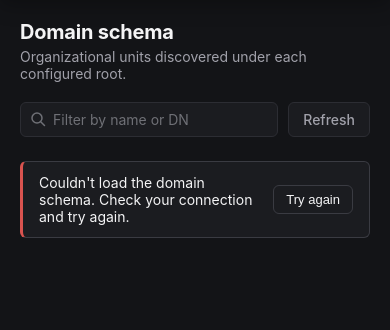
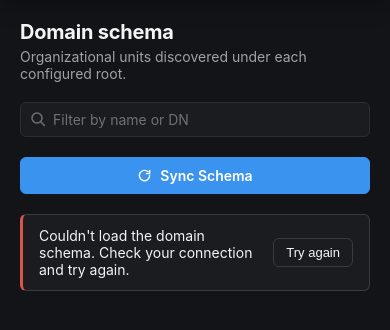
Before and after one commit to killmesoonbaby044/RemoteLink, a Python web app: template frontend/templates/pages/domain_schema.html in a window 390 px wide. Shown: the part 93-423 px from the top of the page. Run offline with Jinja, Linux system fonts and the light colour scheme; the template is opened without the code that fills it, so the values that code supplies are empty.

Commit message:
create sync schema from AD and read from db + refactored UI

```diff
--- a/frontend/static/css/domain/domain_schema.css
+++ b/frontend/static/css/domain/domain_schema.css
@@ -10,12 +10,7 @@
 /* ---------- Head ---------- */
 
 .schema-head {
-    display: flex;
-    align-items: flex-start;
-    justify-content: space-between;
-    gap: 20px;
-    flex-wrap: wrap;
-    margin-bottom: 24px;
+    margin-bottom: 20px;
 }
 
 .schema-title {
@@ -32,11 +27,72 @@
     color: var(--color-text-secondary);
 }
 
-.schema-controls {
+/* ---------- Sync button (header-level action, distinct from filtering) ---------- */
+
+.schema-sync-btn {
+    display: inline-flex;
+    align-items: center;
+    gap: 8px;
+    flex-shrink: 0;
+    background: var(--color-accent);
+    border: 1px solid var(--color-accent);
+    color: #fff;
+    font-family: var(--font-sans);
+    font-size: 14px;
+    font-weight: 600;
+    padding: 9px 16px;
+    border-radius: var(--radius-sm);
+    cursor: pointer;
+    transition: background var(--transition-fast), border-color var(--transition-fast);
+}
+
+.schema-sync-btn:hover {
+    background: var(--color-accent-hover);
+    border-color: var(--color-accent-hover);
+}
+
+.schema-sync-btn:active {
+    background: var(--color-accent-active);
+    border-color: var(--color-accent-active);
+}
+
+.schema-sync-btn:focus-visible {
+    outline: 2px solid var(--color-accent);
+    outline-offset: 2px;
+}
+
+.schema-sync-btn:disabled {
+    opacity: 0.6;
+    cursor: default;
+}
+
+.schema-sync-icon {
+    flex-shrink: 0;
+}
+
+.schema-sync-btn.is-syncing .schema-sync-icon {
+    animation: schema-sync-spin 0.8s linear infinite;
+}
+
+@keyframes schema-sync-spin {
+    to { transform: rotate(360deg); }
+}
+
+@media (prefers-reduced-motion: reduce) {
+    .schema-sync-btn.is-syncing .schema-sync-icon {
+        animation: none;
+    }
+}
+
+/* ---------- Toolbar (filter only — kept visually separate from Sync) ---------- */
+
+.schema-toolbar {
     display: flex;
     align-items: center;
-    gap: 10px;
-    flex-shrink: 0;
+    justify-content: space-between;
+    gap: 20px;
+    flex-wrap: wrap;
+    margin-bottom: 20px;
 }
 
 .schema-search {
@@ -77,35 +133,6 @@
     outline: none;
     border-color: var(--color-accent);
     background: var(--color-surface-2);
-}
-
-.schema-refresh-btn {
-    background: var(--color-surface);
-    border: 1px solid var(--color-border);
-    color: var(--color-text-secondary);
-    font-family: var(--font-sans);
-    font-size: 14px;
-    font-weight: 500;
-    padding: 8px 14px;
-    border-radius: var(--radius-sm);
-    cursor: pointer;
-    transition: color var(--transition-fast), background var(--transition-fast), border-color var(--transition-fast);
-}
-
-.schema-refresh-btn:hover {
-    color: var(--color-text);
-    background: var(--color-surface-2);
-    border-color: var(--color-border-strong);
-}
-
-.schema-refresh-btn:focus-visible {
-    outline: 2px solid var(--color-accent);
-    outline-offset: 2px;
-}
-
-.schema-refresh-btn:disabled {
-    opacity: 0.55;
-    cursor: default;
 }
 
 /* ---------- Banner (error state) ---------- */
@@ -310,8 +337,13 @@
 /* ---------- Responsive ---------- */
 
 @media (max-width: 720px) {
-    .schema-controls {
-        width: 100%;
+    .schema-toolbar {
+        flex-direction: column;
+        align-items: stretch;
+    }
+
+    .schema-sync-btn {
+        justify-content: center;
     }
 
     .schema-search {
--- a/frontend/static/js/domain/domain_schema.js
+++ b/frontend/static/js/domain/domain_schema.js
@@ -4,6 +4,11 @@
 // no hierarchy — each root is an independent flat array of
 // { Name, DN } pairs. Rows are always keyed by DN, never by Name,
 // since Name is a derived display string and is not guaranteed unique.
+//
+// "Sync Schema" POSTs to the same endpoint to trigger a fresh scan on
+// the backend; on a 200 response it reloads the table via the normal
+// GET. It's laid out at the opposite end of the toolbar from the
+// filter input so it doesn't read as a search action.
 
 const page = document.querySelector(".schema-page");
 
@@ -12,7 +17,9 @@ if (page) {
     const groupsEl = document.getElementById("schema-groups");
     const bannerEl = document.getElementById("schema-banner");
     const filterInput = document.getElementById("schema-filter");
-    const refreshBtn = document.getElementById("schema-refresh");
+    const syncBtn = document.getElementById("schema-sync");
+    const syncLabel = syncBtn.querySelector(".schema-sync-label");
+    const syncLabelDefault = syncLabel.textContent;
 
     let schema = null; // last successfully loaded payload: { [rootName]: [{Name, DN}, ...] }
 
@@ -22,13 +29,13 @@ if (page) {
         return div.innerHTML;
     }
 
-    function showBanner(message) {
+    function showBanner(message, retryHandler) {
         bannerEl.innerHTML = `
             <span>${escapeHtml(message)}</span>
             <button type="button" class="schema-banner-retry">Try again</button>
         `;
         bannerEl.hidden = false;
-        bannerEl.querySelector(".schema-banner-retry").addEventListener("click", loadSchema);
+        bannerEl.querySelector(".schema-banner-retry").addEventListener("click", retryHandler, { once: true });
     }
 
     function hideBanner() {
@@ -113,7 +120,6 @@ if (page) {
     async function loadSchema() {
         hideBanner();
         renderSkeleton();
-        refreshBtn.disabled = true;
 
         try {
             const response = await fetch(endpoint, {
@@ -135,10 +141,35 @@ if (page) {
         } catch (err) {
             schema = null;
             groupsEl.innerHTML = "";
-            showBanner("Couldn't load the domain schema. Check your connection and try again.");
+            showBanner("Couldn't load the domain schema. Check your connection and try again.", loadSchema);
             console.error("domain_schema: failed to load schema", err);
+        }
+    }
+
+    async function syncSchema() {
+        hideBanner();
+        syncBtn.disabled = true;
+        syncBtn.classList.add("is-syncing");
+        syncLabel.textContent = "Syncing…";
+
+        try {
+            const response = await fetch(endpoint, {
+                method: "POST",
+                headers: { Accept: "application/json" },
+            });
+
+            if (response.status === 200) {
+                await loadSchema();
+            } else {
+                throw new Error(`Sync failed (${response.status})`);
+            }
+        } catch (err) {
+            showBanner("Couldn't sync the domain schema. Check your connection and try again.", syncSchema);
+            console.error("domain_schema: failed to sync schema", err);
         } finally {
-            refreshBtn.disabled = false;
+            syncBtn.disabled = false;
+            syncBtn.classList.remove("is-syncing");
+            syncLabel.textContent = syncLabelDefault;
         }
     }
 
@@ -167,7 +198,7 @@ if (page) {
         filterTimer = setTimeout(renderGroups, 100);
     });
 
-    refreshBtn.addEventListener("click", loadSchema);
+    syncBtn.addEventListener("click", syncSchema);
 
     loadSchema();
 }
--- a/frontend/templates/pages/domain_schema.html
+++ b/frontend/templates/pages/domain_schema.html
@@ -7,15 +7,16 @@
 {% endblock %}
 
 {% block content %}
-<div class="schema-page" data-endpoint="/domain/scripts/get_schema">
+<div class="schema-page" data-endpoint="/domain/inventory">
 
     <div class="schema-head">
         <div>
             <h1 class="schema-title">Domain schema</h1>
             <p class="schema-subtitle">Organizational units discovered under each configured root.</p>
         </div>
+    </div>
 
-        <div class="schema-controls">
+    <div class="schema-toolbar">
         <div class="schema-search">
             <svg class="schema-search-icon" width="16" height="16" viewBox="0 0 16 16" fill="none" xmlns="http://www.w3.org/2000/svg" aria-hidden="true">
                 <circle cx="7" cy="7" r="5" stroke="currentColor" stroke-width="1.5"/>
@@ -30,10 +31,14 @@
                 autocomplete="off"
             >
         </div>
-            <button type="button" id="schema-refresh" class="schema-refresh-btn">
-                Refresh
+
+        <button type="button" id="schema-sync" class="schema-sync-btn">
+            <svg class="schema-sync-icon" width="15" height="15" viewBox="0 0 16 16" fill="none" xmlns="http://www.w3.org/2000/svg" aria-hidden="true">
+                <path d="M13.5 8a5.5 5.5 0 1 1-1.62-3.89" stroke="currentColor" stroke-width="1.5" stroke-linecap="round"/>
+                <path d="M13.5 2.5V6h-3.5" stroke="currentColor" stroke-width="1.5" stroke-linecap="round" stroke-linejoin="round"/>
+            </svg>
+            <span class="schema-sync-label">Sync Schema</span>
         </button>
-        </div>
     </div>
 
     <div id="schema-banner" class="schema-banner" hidden role="alert"></div>
```
Also changed, not shown: app/routers/domain_scripts.py (+21 -5 lines). Lines whose indentation alone changed are shown as unchanged.
